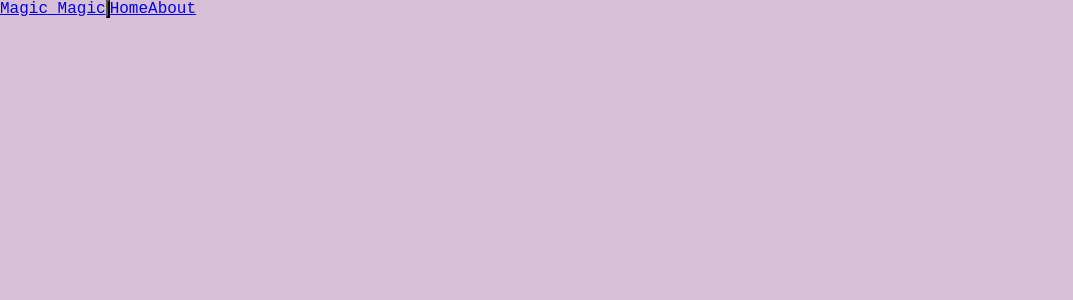
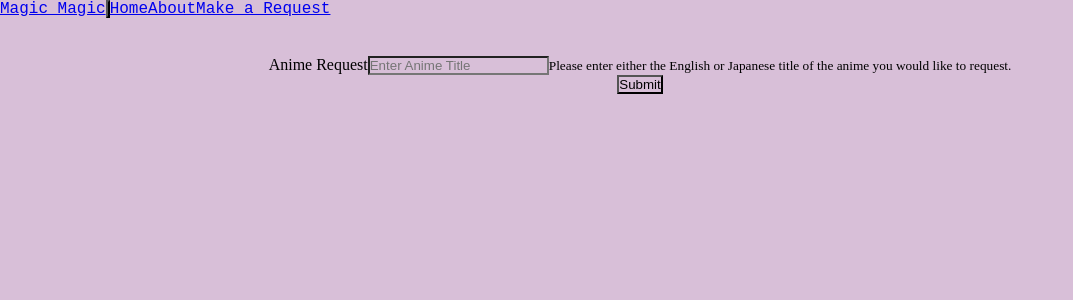
Before and after one commit to nneverson/Magic-Magic, a React (Create React App) app: page /request in a window 1280 px wide. Shown: the top 300 px of the page, without its empty margins (0-1073 px from the left). Built offline with nearby package versions, Linux system fonts and the light colour scheme; a web font is replaced by a local one.

Commit message:
add form component

```diff
--- a/src/App.js
+++ b/src/App.js
@@ -5,6 +5,7 @@ import { Route } from 'react-router-dom';
 import Animes from './components/Animes';
 import AnimeDetails from './components/AnimeDetails';
 import Navbar2 from './components/Navbar/Navbar2';
+import Form from './components/Form';
 import './components/App.css';
 
 const App = () => {
@@ -12,10 +13,12 @@ const App = () => {
 		<div>
 			<Navbar2 />
 
+
 			<main>
 				<Route path='/about' exact component={About} />
 				<Route path='/' exact component={Home} />
 				<Route path='/home' exact component={Animes} />
+				<Route path='/request' exact component={Form} />
 				<Route
 					path='/details/:id'
 					render={(routerProps) => <AnimeDetails match={routerProps.match} />}
--- a/src/components/About.js
+++ b/src/components/About.js
@@ -8,7 +8,7 @@ const About = () => {
 				<p>
 					This app was created to be a resource for those who want to get a
 					taste of something different when it comes to magical girl animes. The
-					animes featured in this data base have adult themes such as graphic
+					animes featured in this database have adult themes such as graphic
 					violence, and psycholocially disturbing events. Use of this app is
 					recommended for people of age 17 and up.
 				</p>
--- a/src/components/App.css
+++ b/src/components/App.css
@@ -55,6 +55,12 @@
 	height: auto;
 	padding: 20px;
 }
+.form {
+	display: flex;
+	align-items: center;
+	flex-direction: column;
+	transform: translate( 0%, 100%);
+}
 
 @import 'bootstrap/dist/css/bootstrap.min.css';
 
--- /dev/null
+++ b/src/components/Form.js
@@ -0,0 +1,26 @@
+import React from 'react';
+import Form from 'react-bootstrap/Form';
+import Button from 'react-bootstrap/Button';
+
+const Forms = () => {
+	return (
+		<Form>
+			<div className='form'>
+				<Form.Group controlId='submitARequest'>
+					<Form.Label>Anime Request</Form.Label>
+					<Form.Control type='text-input' placeholder='Enter Anime Title' />
+					<Form.Text className='text-muted'>
+						Please enter either the English or Japanese title of the anime you
+						would like to request.
+					</Form.Text>
+				</Form.Group>
+
+				<Button variant='primary' type='submit'>
+					Submit
+				</Button>
+			</div>
+		</Form>
+	);
+};
+
+export default Forms;
--- a/src/components/Navbar/Navbar2.js
+++ b/src/components/Navbar/Navbar2.js
@@ -5,19 +5,23 @@ import { Link } from 'react-router-dom';
 
 const Navbar2 = () => {
 	return (
-    <Navbar collapseOnSelect variant="light" expand="md">
-      <Navbar.Brand as={Link} to="/">
+		<Navbar collapseOnSelect variant='light' expand='md'>
+			<Navbar.Brand as={Link} to='/'>
 				Magic Magic
 			</Navbar.Brand>
-      <Navbar.Toggle aria-controls="basic-navbar-nav" />
-      <Navbar.Collapse id="basic-navbar-nav">
+			<Navbar.Toggle aria-controls='basic-navbar-nav' />
+			<Navbar.Collapse id='basic-navbar-nav'>
 				<Nav>
-          <Nav.Link as={Link} to="/home">
+					<Nav.Link as={Link} to='/home'>
 						Home
 					</Nav.Link>
 
-          <Nav.Link as={Link} to="/about">
+					<Nav.Link as={Link} to='/about'>
 						About
+					</Nav.Link>
+
+					<Nav.Link as={Link} to='/request'>
+						Make a Request
 					</Nav.Link>
 				</Nav>
 			</Navbar.Collapse>
@@ -25,4 +29,4 @@ const Navbar2 = () => {
 	);
 };
 
-  export default Navbar2
+export default Navbar2;
```
Lines whose indentation alone changed are shown as unchanged.
